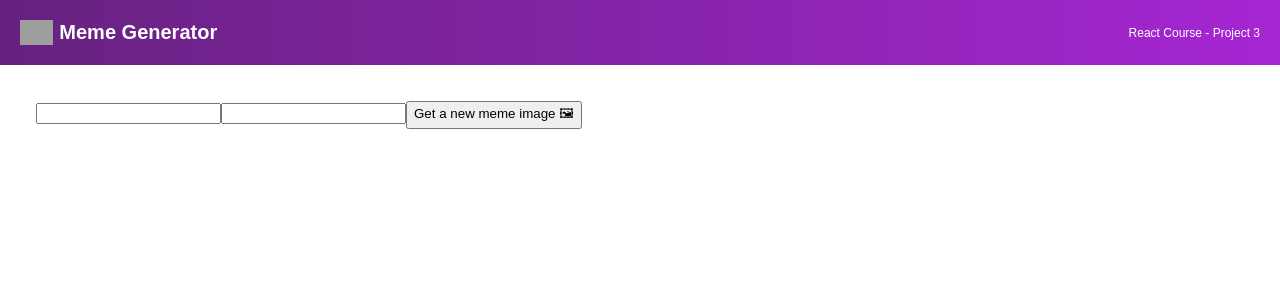
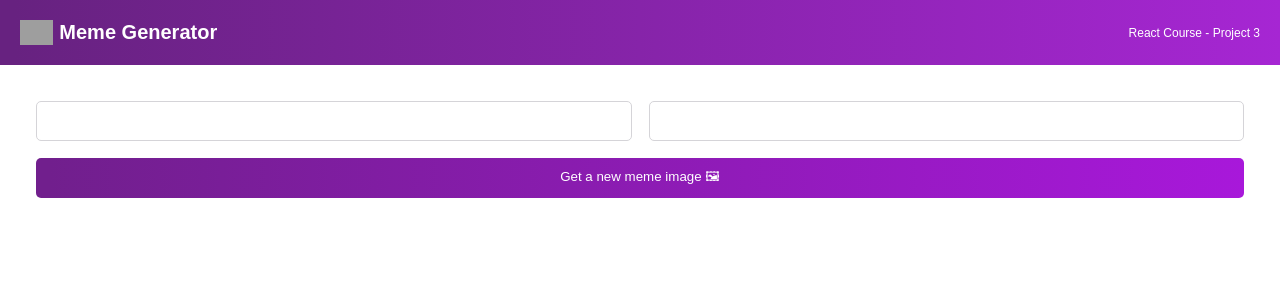
Before and after one commit to OtlotlengMajuja/OTLMAJ363_BCL2401_GroupE_Otlotleng-Majuja_DJS07, a React (Vite) app: page / in a window 1280 px wide. Shown: the top 300 px of the page. Built offline with nearby package versions, Linux system fonts and the light colour scheme; grey boxes are pictures that could not be loaded.

Commit message:
Included 'classNames' for the form, inputs, and button

```diff
--- a/src/components/Meme.jsx
+++ b/src/components/Meme.jsx
@@ -3,10 +3,10 @@ import React from "react";
 export default function Meme() {
   return (
     <main>
-      <form>
-        <input type="text" />
-        <input type="text" />
-        <button>Get a new meme image 🖼</button>
+      <form className="form">
+        <input className="form--input" type="text" />
+        <input className="form--input" type="text" />
+        <button className="form--button">Get a new meme image 🖼</button>
       </form>
     </main>
   );
```
